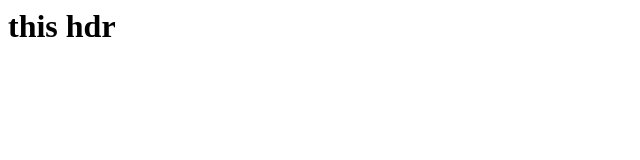
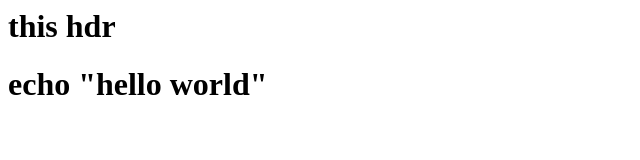
Before and after one commit to yasirahma/demojenkins, a plain HTML site: page index.html in a window 1280 px wide. Shown: the whole page, without its empty margins (0-640 px from the left). Drawn offline with Linux system fonts and the light colour scheme.

Commit message:
Update index.html

```diff
--- a/index.html
+++ b/index.html
@@ -3,3 +3,4 @@
     <h1> this hdr <h1>
   </body>
 </html>
+echo "hello world"
```
